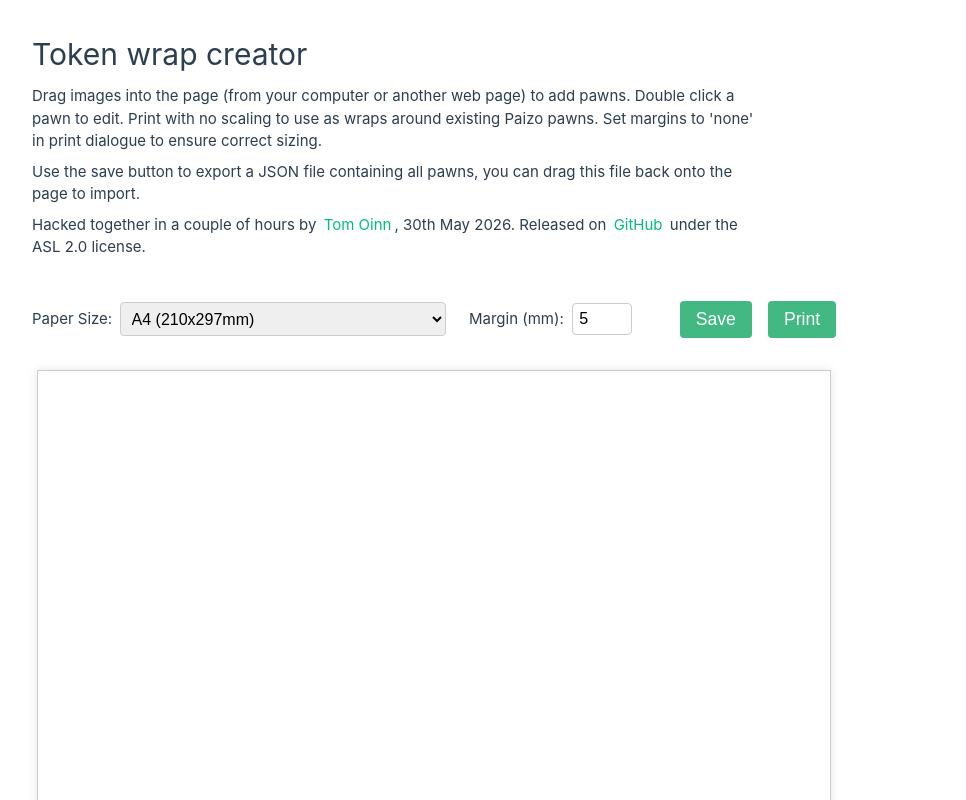
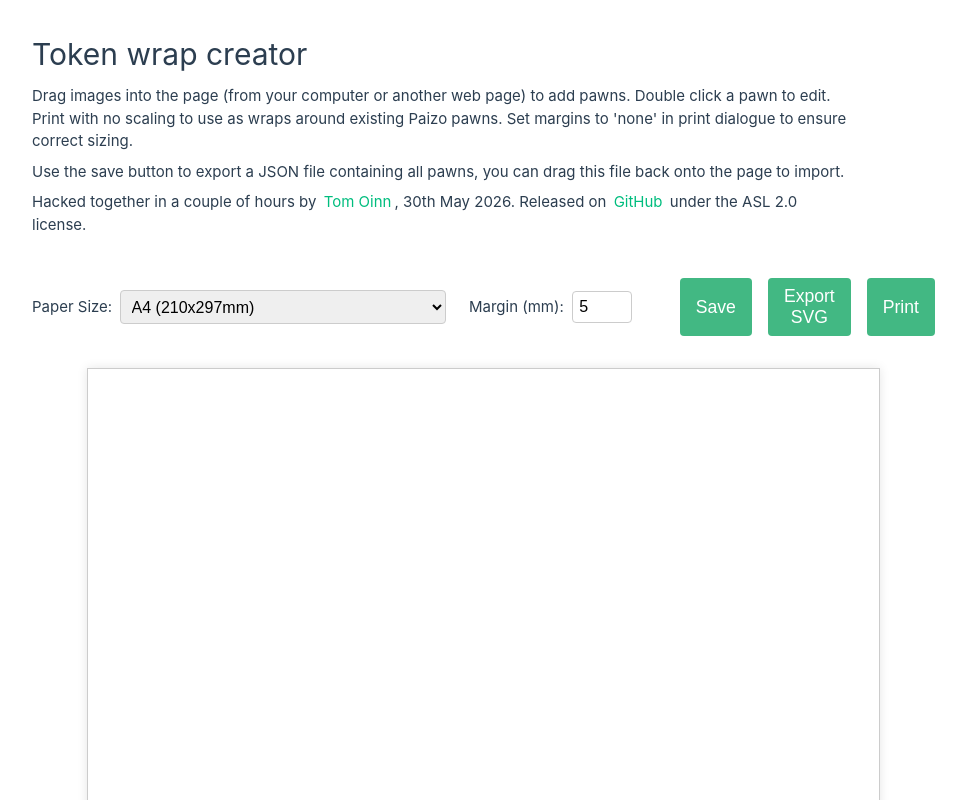
Before and after one commit to tomoinn/token-wrap-generator, a Vue app: page / in a window 1280 px wide. Shown: the top 800 px of the page, without its empty margins (32-998 px from the left). Built offline with nearby package versions, Linux system fonts and the light colour scheme.

Commit message:
Enhance metadata structure and add SVG export functionality

```diff
--- a/src/App.vue
+++ b/src/App.vue
@@ -14,7 +14,7 @@ import PawnView from './components/PawnView.vue';
 const pawns = ref<Pawn[]>([]);
 const pages = ref<{
   pawns: Pawn[],
-  metadata: Map<string, { isFirstInRow: boolean, isSameSizeAsPrevious: boolean, isLastRow: boolean }>
+  metadata: Map<string, { isFirstInRow: boolean, isSameSizeAsPrevious: boolean, isLastRow: boolean, x: number, y: number }>
 }[]>([]);
 const pendingImages = ref<(File | string)[]>([]);
 const selectedSize = ref<PawnSize | null>(null);
@@ -61,13 +61,15 @@ const calculatePages = () => {
 
   const newPages: {
     pawns: Pawn[],
-    metadata: Map<string, { isFirstInRow: boolean, isSameSizeAsPrevious: boolean, isLastRow: boolean }>
+    metadata: Map<string, { isFirstInRow: boolean, isSameSizeAsPrevious: boolean, isLastRow: boolean, x: number, y: number }>
   }[] = [];
   let currentPagePawns: Pawn[] = [];
   let currentPageMetadata = new Map<string, {
     isFirstInRow: boolean,
     isSameSizeAsPrevious: boolean,
-    isLastRow: boolean
+    isLastRow: boolean,
+    x: number,
+    y: number
   }>();
 
   let currentRowWidth = 0;
@@ -134,18 +136,21 @@ const calculatePages = () => {
       pawnsInCurrentRow = [];
     }
 
+    const currentX = padding + currentRowWidth + (currentRowWidth === 0 ? 0 : (isSameSize ? 0 : appGapMm));
+    const currentY = padding + totalHeightUsed + (isFirstRowOnPage ? 0 : verticalGapMm);
+
     currentPagePawns.push(pawn);
-    currentPageMetadata.set(pawn.id, {isFirstInRow: isFirst, isSameSizeAsPrevious: isSameSize, isLastRow: false});
+    currentPageMetadata.set(pawn.id, {
+      isFirstInRow: isFirst,
+      isSameSizeAsPrevious: isSameSize,
+      isLastRow: false,
+      x: currentX,
+      y: currentY
+    });
     pawnsInCurrentRow.push(pawn.id);
 
-    let actualHorizontalGap = appGapMm;
-    if (currentRowWidth > 0 && prevPawn && prevPawn.size === pawn.size) {
-      actualHorizontalGap = 0;
-    } else if (currentRowWidth === 0) {
-      actualHorizontalGap = 0;
-    }
-
-    currentRowWidth += (currentRowWidth === 0 ? width : width + actualHorizontalGap);
+    const horizontalGapToApply = (currentRowWidth === 0) ? 0 : (isSameSize ? 0 : appGapMm);
+    currentRowWidth += horizontalGapToApply + width;
     currentRowHeight = Math.max(currentRowHeight, height);
   });
 
@@ -305,6 +310,121 @@ const fileToBase64 = (file: File): Promise<string> => {
     reader.onerror = reject;
     reader.readAsDataURL(file);
   });
+};
+
+const exportToSVG = async () => {
+  const imageMap = new Map<File | string, string>();
+
+  // Identify all unique images and convert to Base64
+  for (const pawn of pawns.value) {
+    const imgSource = pawn.image;
+    if (!imageMap.has(imgSource)) {
+      if (imgSource instanceof File) {
+        imageMap.set(imgSource, await fileToBase64(imgSource));
+      } else {
+        imageMap.set(imgSource, imgSource);
+      }
+    }
+  }
+
+  const svgWidth = paperDims.value.width;
+  const svgHeight = paperDims.value.height;
+
+  // We'll export all pages stacked vertically in one SVG
+  const totalHeight = pages.value.length * svgHeight;
+
+  let svgContent = `<svg xmlns="http://www.w3.org/2000/svg" xmlns:xlink="http://www.w3.org/1999/xlink" width="${svgWidth}mm" height="${totalHeight}mm" viewBox="0 0 ${svgWidth} ${totalHeight}">`;
+
+  svgContent += `
+    <style>
+      .pawn-index { font-family: sans-serif; font-weight: bold; font-size: 1.2mm; dominant-baseline: middle; text-anchor: middle; }
+      .pawn-border { fill: none; stroke: #999; stroke-width: 0.176; }
+      .spacer { stroke: none; }
+    </style>
+  `;
+
+  // Define a clip path template for each pawn size if needed, or just use individual clipPaths
+  svgContent += '<defs>';
+  pages.value.forEach((page, pageIndex) => {
+    page.pawns.forEach((pawn) => {
+      const pSize = PAWN_SIZES[pawn.size];
+      svgContent += `
+        <clipPath id="clip-${pawn.id}">
+          <rect x="0" y="0" width="${pSize.width}" height="${pSize.height}" />
+        </clipPath>
+      `;
+    });
+  });
+  svgContent += '</defs>';
+
+  pages.value.forEach((page, pageIndex) => {
+    const pageYOffset = pageIndex * svgHeight;
+
+    page.pawns.forEach((pawn) => {
+      const meta = page.metadata.get(pawn.id);
+      if (!meta) return;
+
+      const pSize = PAWN_SIZES[pawn.size];
+      const x = meta.x;
+      const y = meta.y + pageYOffset;
+      const imgData = imageMap.get(pawn.image);
+
+      svgContent += `<g transform="translate(${x}, ${y})">`;
+
+      // Draw overall border (solid)
+      svgContent += `<rect class="pawn-border" x="0" y="0" width="${pSize.width}" height="${pSize.height * 2 + SPACER_BAR_HEIGHT}" />`;
+
+      // Top part (mirrored)
+      svgContent += `<g transform="translate(0, ${pSize.height}) scale(1, -1)">`;
+      svgContent += `<g clip-path="url(#clip-${pawn.id})">`;
+      // image with crop
+      const topScale = pawn.crop.scale;
+      const topTx = (pawn.crop.x / 100) * pSize.width;
+      const topTy = (pawn.crop.y / 100) * pSize.height;
+      const cx = pSize.width / 2;
+      const cy = pSize.height / 2;
+      svgContent += `<image xlink:href="${imgData}" x="0" y="0" width="${pSize.width}" height="${pSize.height}" preserveAspectRatio="xMidYMid meet" transform="translate(${topTx}, ${topTy}) translate(${cx}, ${cy}) scale(${topScale}) translate(${-cx}, ${-cy})" />`;
+      svgContent += `</g>`;
+      // Index for top part (upside down)
+      if (pawn.showIndex) {
+        svgContent += `<circle cx="${pSize.width - 3}" cy="${pSize.height - 10}" r="2.5" fill="${pawn.colour}" />`;
+        svgContent += `<text x="${pSize.width - 3}" y="${pSize.height - 10}" fill="white" class="pawn-index" transform="rotate(180, ${pSize.width - 3}, ${pSize.height - 10})">${pawn.index}</text>`;
+      }
+      svgContent += `</g>`;
+
+      // Spacer bar
+      svgContent += `<rect class="spacer" x="0" y="${pSize.height}" width="${pSize.width}" height="${SPACER_BAR_HEIGHT}" fill="${pawn.colour}" />`;
+
+      // Bottom part
+      svgContent += `<g transform="translate(0, ${pSize.height + SPACER_BAR_HEIGHT})">`;
+      svgContent += `<g clip-path="url(#clip-${pawn.id})">`;
+      const botScale = pawn.crop.scale;
+      const botTx = (pawn.crop.x / 100) * pSize.width;
+      const botTy = (pawn.crop.y / 100) * pSize.height;
+      const bcx = pSize.width / 2;
+      const bcy = pSize.height / 2;
+      svgContent += `<image xlink:href="${imgData}" x="0" y="0" width="${pSize.width}" height="${pSize.height}" preserveAspectRatio="xMidYMid meet" transform="translate(${botTx}, ${botTy}) translate(${bcx}, ${bcy}) scale(${botScale}) translate(${-bcx}, ${-bcy})" />`;
+      svgContent += `</g>`;
+      // Index for bottom part
+      if (pawn.showIndex) {
+        svgContent += `<circle cx="${pSize.width - 3}" cy="${pSize.height - 10}" r="2.5" fill="${pawn.colour}" />`;
+        svgContent += `<text x="${pSize.width - 3}" y="${pSize.height - 10}" fill="white" class="pawn-index">${pawn.index}</text>`;
+      }
+      svgContent += `</g>`;
+
+      svgContent += `</g>`;
+    });
+  });
+
+  svgContent += `</svg>`;
+
+  const blob = new Blob([svgContent], {type: 'image/svg+xml'});
+  const url = URL.createObjectURL(blob);
+  const a = document.createElement('a');
+  a.href = url;
+  a.download = `pawns-${new Date().toISOString().slice(0, 10)}.svg`;
+  a.click();
+  URL.revokeObjectURL(url);
 };
 
 const exportState = async () => {
@@ -493,6 +613,7 @@ const importState = async (file: File) => {
           />
         </div>
         <button @click="exportState">Save</button>
+        <button @click="exportToSVG">Export SVG</button>
         <button @click="print">Print</button>
       </div>
       <div class="pages-container">
@@ -743,9 +864,6 @@ button:hover {
     display: block !important;
     overflow: visible !important;
     background: white !important;
-    position: fixed !important;
-    top: 0 !important;
-    left: 0 !important;
     -webkit-print-color-adjust: exact !important;
     print-color-adjust: exact !important;
   }
@@ -755,9 +873,6 @@ button:hover {
     padding: 0 !important;
     width: 100% !important;
     display: block !important;
-    position: absolute !important;
-    top: 0 !important;
-    left: 0 !important;
     transform: none !important;
   }
 
@@ -802,9 +917,7 @@ button:hover {
   }
 
   .page-container {
-    position: absolute !important;
-    top: 0 !important;
-    left: 0 !important;
+    position: relative !important;
     border: none !important;
     box-shadow: none !important;
     margin: 0 !important;
--- a/src/components/PawnView.vue
+++ b/src/components/PawnView.vue
@@ -149,7 +149,7 @@ const reflectedSizeStyle = computed(() => {
 
 .pawn-index {
   position: absolute;
-  bottom: 11mm;
+  bottom: calc(10mm - 0.6rem);
   right: 2px;
   border-radius: 50%;
   width: 1.2rem;
@@ -164,7 +164,7 @@ const reflectedSizeStyle = computed(() => {
 
 .pawn-index.upside-down {
   transform: rotate(180deg);
-  top: 11mm;
+  top: calc(10mm - 0.6rem);
   right: 2px;
   bottom: auto;
   left: auto;
```
